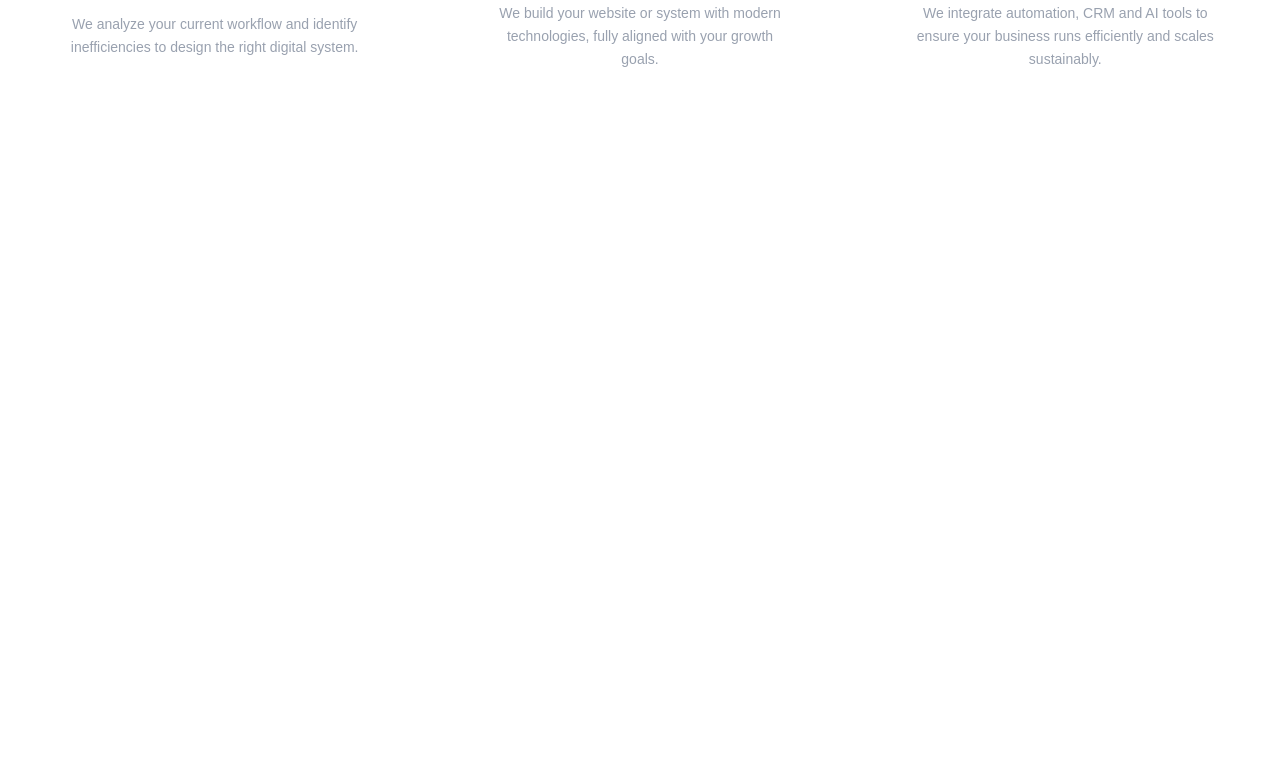
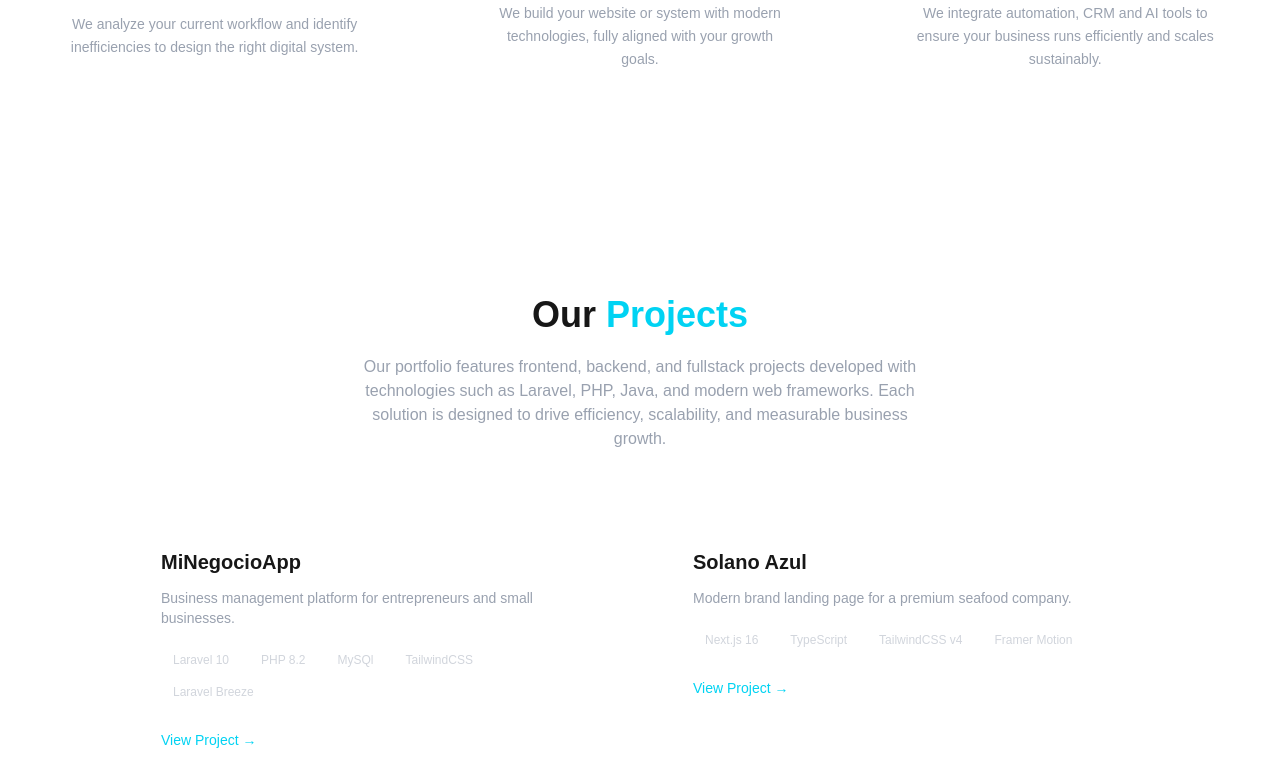
Before and after one commit to julianaherrera1/digital-systems-agency, a Next.js app: page / in a window 1280 px wide. Shown: the part 2797-3581 px from the top of the page. Before the commit the page ends 2979 px from the top, so only its background shows below. Built offline with nearby package versions, Linux system fonts and the light colour scheme.

Commit message:
feat(projects): implement portfolio section with dynamic rendering and image gallery modal

```diff
--- a/app/page.tsx
+++ b/app/page.tsx
@@ -3,6 +3,7 @@ import NavBar from "@/components/ui/NavBar";
 import Challenges from "@/components/sections/Challenges";
 import Solutions from "@/components/sections/Solutions";
 import Process from "@/components/sections/Process";
+import Projects from "@/components/sections/Projects";
 
 export default function Home() {
   return (
@@ -12,6 +13,7 @@ export default function Home() {
       <Challenges />
       <Solutions />
       <Process />
+      <Projects />
     </main>
   );
 }
--- /dev/null
+++ b/components/sections/Projects.tsx
@@ -0,0 +1,141 @@
+"use client";
+
+import { useState } from "react";
+
+interface Project {
+    title: string;
+    description: string;
+    technologies: string[];
+    details: string;
+    images: string[];
+}
+
+const projects: Project[] = [
+  {
+    title: "MiNegocioApp",
+    description: "Business management platform for entrepreneurs and small businesses.",
+    technologies: ["Laravel 10", "PHP 8.2", "MySQl", "TailwindCSS", "Laravel Breeze"],
+    details:
+    `
+        MiNegocioApp is a business management platform currently in development, designed for entrepreneurs and small businesses that need a simple way to manage and promote their operations online.
+
+        The system centralizes product management, customer records, sales tracking and performance analytics into a single dashboard.
+
+        The backend architecture is built with Laravel 10 following clean MVC principles. Authentication is handled with Laravel Breeze, and the interface is developed using Blade and TailwindCSS.
+
+        Upcoming features include role-based access control, advanced product modules and an analytics dashboard for business insights.
+        `,
+        images: [
+
+        ]
+  },
+    {
+    title: "Solano Azul",
+    description: "Modern brand landing page for a premium seafood company.",
+    technologies: ["Next.js 16", "TypeScript", "TailwindCSS v4", "Framer Motion"],
+    details: `
+    Solano Azul is a modern and responsive landing page built for a seafood brand focused on delivering premium fresh tuna from the Colombian Pacific.
+
+    The goal of this project was to establish a strong digital presence through a clean, fast and visually appealing user experience.
+
+    Built using Next.js App Router with TypeScript for scalability and maintainability. TailwindCSS v4 was used for a minimal and consistent design system, while Framer Motion provides smooth animations to enhance user engagement.
+
+    The website is fully responsive and optimized for performance.
+    `,
+     images: [
+
+        ]
+    }
+];
+
+export default function Projects() {
+  const [selectedProject, setSelectedProject] = useState<Project | null>(null);
+
+  return (
+    <section id="projects" className="py-28 px-6 border-t border-white/10">
+      <div className="max-w-5xl mx-auto">
+
+        {/* Title */}
+        <div className="text-center mb-16">
+          <h2 className="text-3xl md:text-4xl font-bold">
+            Our <span className="text-cyan-400">Projects</span>
+          </h2>
+          <p className="mt-5 text-gray-400 max-w-xl mx-auto">
+            Our portfolio features frontend, backend, and fullstack projects developed with technologies such as Laravel, PHP, Java, and modern web frameworks. Each solution is designed to drive efficiency, scalability, and measurable business growth.
+          </p>
+        </div>
+
+        {/* Grid */}
+        <div className="grid md:grid-cols-2 gap-10 justify-center">
+
+          {projects.map((project, index) => (
+            <div
+              key={index}
+              className="bg-white/5 border border-white/10 rounded-xl p-8 hover:border-cyan-400/40 transition"
+            >
+              <h3 className="text-xl font-semibold mb-3">
+                {project.title}
+              </h3>
+
+              <p className="text-gray-400 mb-5 text-sm">
+                {project.description}
+              </p>
+
+              <div className="flex flex-wrap gap-2 mb-6">
+                {project.technologies.map((tech, i) => (
+                  <span
+                    key={i}
+                    className="text-xs bg-white/10 px-3 py-1 rounded-full text-gray-300"
+                  >
+                    {tech}
+                  </span>
+                ))}
+              </div>
+
+              <button
+                onClick={() => setSelectedProject(project)}
+                className="text-cyan-400 text-sm font-medium hover:underline"
+              >
+                View Project →
+              </button>
+            </div>
+          ))}
+
+        </div>
+      </div>
+
+      {/* Modal */}
+      {selectedProject && (
+        <div className="fixed inset-0 bg-black/70 flex items-center justify-center px-6 z-50">
+          <div className="bg-[#111827] max-w-lg w-full p-8 rounded-xl border border-white/10 relative">
+            <button
+              onClick={() => setSelectedProject(null)}
+              className="absolute top-4 right-4 text-gray-400"
+            >
+              ✕
+            </button>
+
+            <h3 className="text-2xl font-semibold mb-4">
+              {selectedProject.title}
+            </h3>
+
+            <p className="text-gray-400 mb-6 text-sm">
+              {selectedProject.details}
+            </p>
+
+            <div className="flex flex-wrap gap-2">
+              {selectedProject.technologies.map((tech, i) => (
+                <span
+                  key={i}
+                  className="text-xs bg-white/10 px-3 py-1 rounded-full text-gray-300"
+                >
+                  {tech}
+                </span>
+              ))}
+            </div>
+          </div>
+        </div>
+      )}
+    </section>
+  );
+}
```
